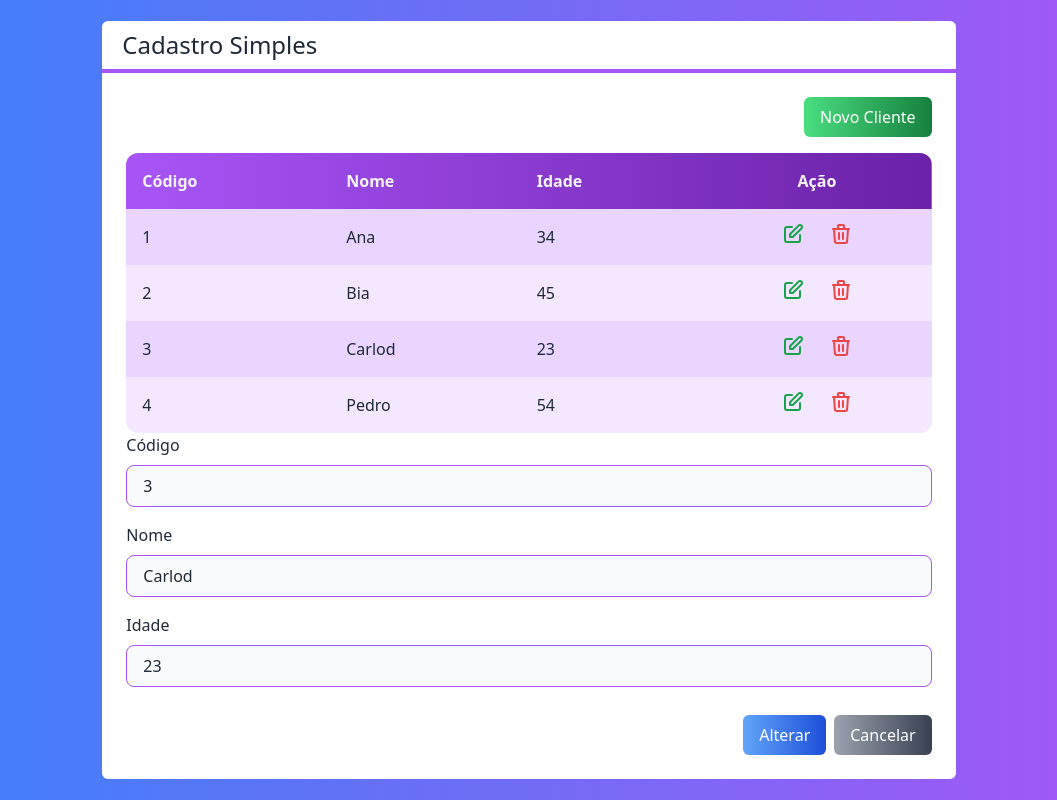
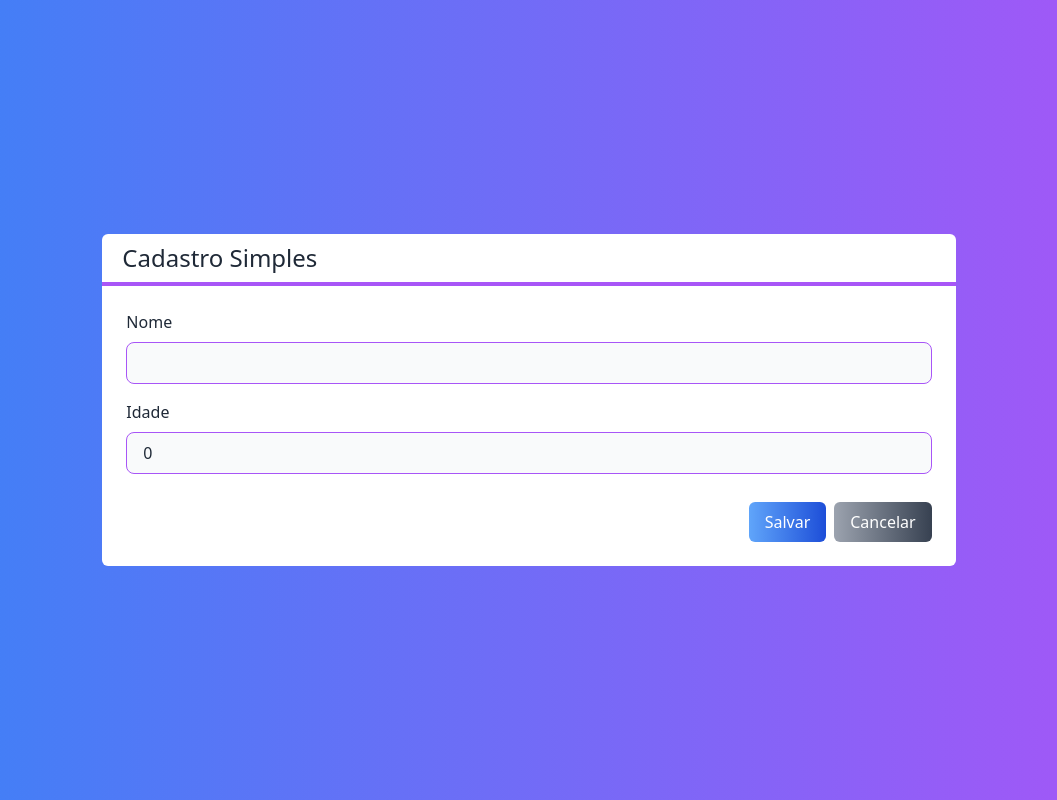
Before and after one commit to IagoMesquita/next-crud, a Next.js app: page / in a window 1280 px wide. Both pictures are taken after a click on the button "Novo Cliente". Shown: the whole page, without its empty margins (111-1168 px from the left). Built offline with nearby package versions, Linux system fonts and the light colour scheme.

Commit message:
feat: conditinal form and table, and button edit

```diff
--- a/src/components/Button.tsx
+++ b/src/components/Button.tsx
@@ -2,14 +2,15 @@ interface ButtonProps {
   color?: 'gray' | 'blue' | 'green'
   className?: string
   children: any
+  onClick?: () => void
 }
 
 export default function Button(props: ButtonProps) {
 
   const color = props.color ?? 'gray'
-  console.log(typeof color)
   return (
     <button
+     onClick={props.onClick}
     // bg-gradient-to-r from-${color}-400 to-${color}-700
       className={`
         bg-gradient-to-r from-${color}-400 to-${color}-700
--- a/src/components/Form.tsx
+++ b/src/components/Form.tsx
@@ -5,6 +5,8 @@ import Button from "./Button";
 
 interface FormProps {
   client: Client
+  changeClient?: (client: Client) => void
+  cancel?: () => void
 }
 
 export default function Form(props: FormProps) {
@@ -13,7 +15,7 @@ export default function Form(props: FormProps) {
   const [age, setAge] = useState(props.client?.age ?? '')
 
   return (
-    <form>
+    <div>
       {id ? (
         <Input
           text="Código"
@@ -37,13 +39,17 @@ export default function Form(props: FormProps) {
         type="number"
       />
       <div className="mt-7 flex justify-end">
-        <Button color="blue" className="mr-2" >
+        <Button
+          color="blue"
+          className="mr-2"
+          onClick={() => props.changeClient?.(new Client(name, +age, id))}
+        >
           {id ? 'Alterar' : 'Salvar'}
         </Button>
-        <Button >
+        <Button onClick={props.cancel} >
           Cancelar
         </Button>
       </div>
-    </form>
+    </div>
   )
 }
--- a/src/core/Client.ts
+++ b/src/core/Client.ts
@@ -9,7 +9,7 @@ export default class Client {
     this.#age = age;
   }
 
-  static clientEmpty() {
+  static empty() {
     return new Client('', 0);
   }
 
--- a/src/pages/index.tsx
+++ b/src/pages/index.tsx
@@ -4,6 +4,7 @@ import Client from '@/core/Client'
 import Table from '@/components/Table'
 import Button from '@/components/Button'
 import Form from '@/components/Form'
+import { useState } from 'react'
 
 const inter = Inter({ subsets: ['latin'] })
 
@@ -16,13 +17,29 @@ export default function Home() {
     new Client('Pedro', 54, '4'),
   ]
 
+  const [isVisible, setIsVisible] = useState<'table' | 'form'>('table')
+  const [client, setClient] = useState<Client>(Client.empty)
+
+
   const selectedClient = (client: Client) => {
-    console.log(client.name)
+    setClient(client)
+    setIsVisible('form')
   }
 
   const delectedClient = (client: Client) => {
     console.log(`Excluir ${client.name}`)
   }
+
+  const newClient = () => {
+    setClient(Client.empty())
+    setIsVisible('form')
+  }
+
+
+  const saveClient = (client: Client) => {
+    console.log("Client", client)
+  }
+
   return (
     <div className={`
     flex justify-center items-center h-screen
@@ -30,8 +47,14 @@ export default function Home() {
     text-white
     `}>
       <Layout title='Cadastro Simples'>
+        {isVisible === 'table' ? (
+          <>
             <div className='flex justify-end'>
-          <Button color='green' className='mb-4'>
+              <Button
+                onClick={newClient}
+                color='green'
+                className='mb-4'
+              >
                 Novo Cliente
               </Button>
             </div>
@@ -40,7 +63,16 @@ export default function Home() {
               selectedClient={selectedClient}
               delectedClient={delectedClient}
             />
-        <Form client={mockClients[2]}/>
+          </>
+        ) : (
+          <Form
+            cancel={() => setIsVisible('table')}
+            changeClient={saveClient}
+            client={client}
+          />
+        )
+
+        }
       </Layout>
     </div>
   )
```
Lines whose indentation alone changed are shown as unchanged.
